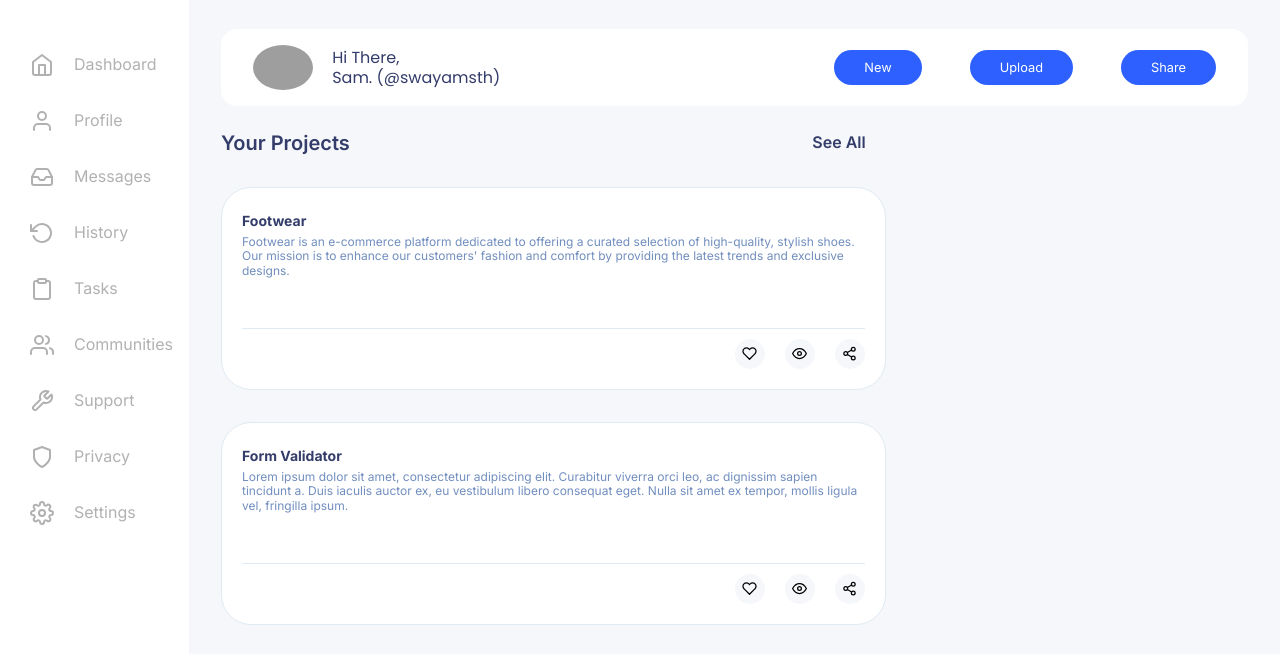
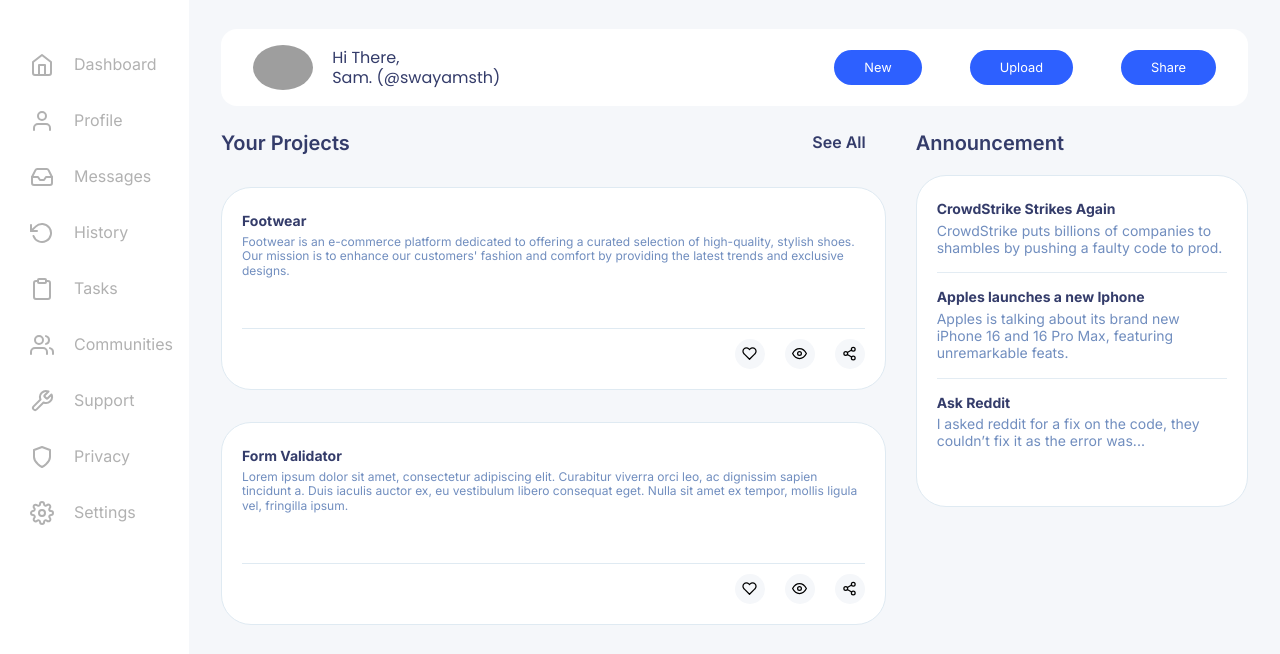
Before and after one commit to AdnaneTaleb10/Odin-Admin-Dashboard, a plain HTML site: page index.html in a window 1280 px wide. Shown: the part 83-737 px from the top of the page. Drawn offline with Linux system fonts and the light colour scheme; grey boxes are pictures that could not be loaded.

Commit message:
Complete announcement box

```diff
--- a/index.html
+++ b/index.html
@@ -175,6 +175,27 @@
                     </div>
 
                     <div class="information-container">
+                        <div class="announcement">
+                            <h2 class="h2">Announcement</h2>
+                            <div class="announcement-items">
+                                <div>
+                                    <h4 class="h4">CrowdStrike Strikes Again</h4>
+                                    <p class="announcement-text">CrowdStrike puts billions of companies to shambles by pushing a faulty code to prod.</p>
+                                    <hr class="announcement-hr">
+                                </div>
+
+                                <div>
+                                    <h4 class="h4">Apples launches a new Iphone</h4>
+                                    <p class="announcement-text">Apples is talking about its brand new iPhone 16 and 16 Pro Max, featuring unremarkable feats.</p>
+                                    <hr class="announcement-hr">
+                                </div>
+
+                                <div>
+                                    <h4 class="h4">Ask Reddit</h4>
+                                    <p class="announcement-text">I asked reddit for a fix on the code, they couldn’t fix it as the error was...</p>
+                                </div>
+                            </div>
+                        </div>
                     </div>
                 </div>
             </div>
--- a/style.css
+++ b/style.css
@@ -291,7 +291,7 @@ a{
     gap: 2rem;
 }
 
-.project-card{
+.project-card, .announcement-items{
     background-color: var(--white);
     padding: 1.25rem;
     border: 1px solid var(--card-border);
@@ -342,3 +342,22 @@ hr{
     transform: scale(1.1);
     box-shadow: 0 2px 4px 0 var(--search-icon);
 }
+
+.announcement-items{
+    margin-top: 1.25rem;
+}
+
+.announcement-items:last-child {
+    padding-bottom: 3.5rem;
+}
+
+.announcement-text{
+    font-size: 0.875rem;
+    color: var(--search-icon);
+}
+
+.announcement-hr {
+    background-color: var(--announcement-lining);
+    margin-top: 16px;
+    margin-bottom: 16px;
+}
```
